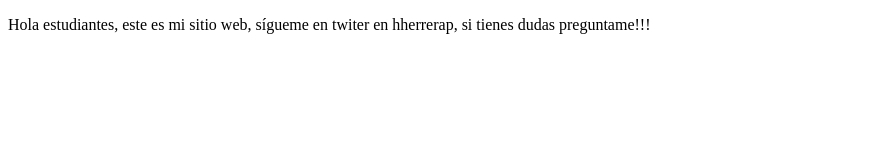
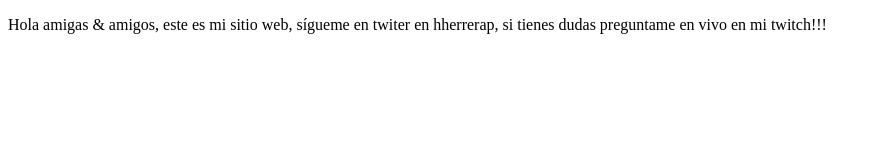
Before and after one commit to HugoAntonio64/proyectoDemoCursoPrework, a plain HTML site: page index.html in a window 1280 px wide. Shown: the whole page, without its empty margins (0-879 px from the left). Drawn offline with Linux system fonts and the light colour scheme.

Commit message:
cambios agregamos sitio de twitch

```diff
--- a/index.html
+++ b/index.html
@@ -7,7 +7,7 @@
 </head>
 <body>
     <p>
-        Hola estudiantes, este es mi sitio web, sígueme en twiter en hherrerap, si tienes dudas preguntame!!!
+        Hola amigas & amigos, este es mi sitio web, sígueme en twiter en hherrerap, si tienes dudas preguntame en vivo en mi twitch!!!
     </p>
 
 </body>
```
